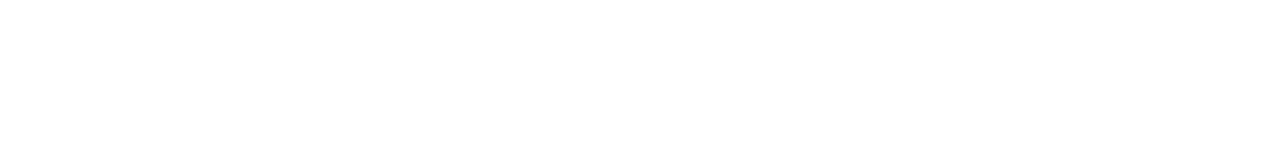
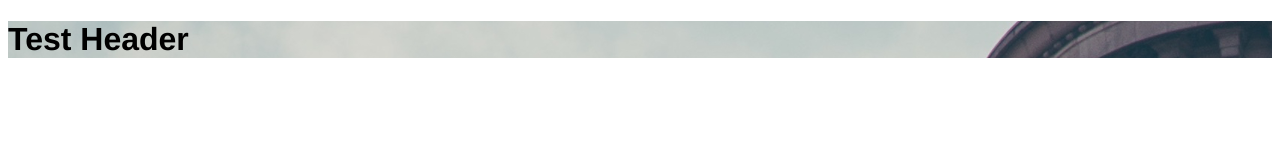
Before and after one commit to AndrewHenriquez/fccBroadway, a plain HTML site: page index.html in a window 1280 px wide. Drawn offline with Linux system fonts and the light colour scheme.

Commit message:
added background image

```diff
--- a/css/style.css
+++ b/css/style.css
@@ -0,0 +1,8 @@
+
+body {
+  font-family: Helvetica;
+}
+
+#header {
+  background-image: url("../images/the-flatiron-building.png");
+}
--- a/index.html
+++ b/index.html
@@ -7,7 +7,9 @@
 
   <body>
     <div id="wrapper">
-
+      <div id="header">
+        <h1>Test Header</h1>
+      </div>
     </div>
   </body>
 </html>
```
Also changed, not shown: images/execute.svg (added), images/identify.svg (added), images/the-flatiron-building.png (added), images/understand.svg (added).
